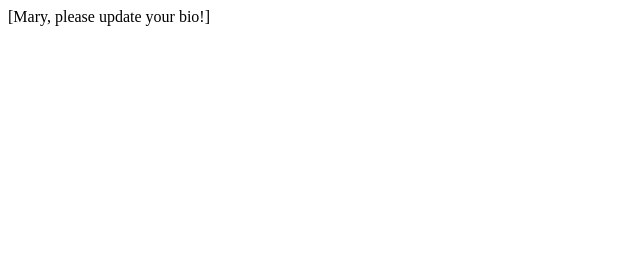
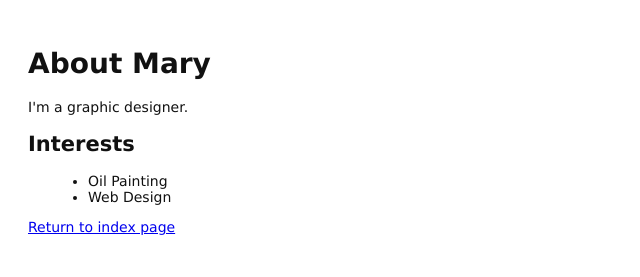
Before and after one commit to cioannid/ry-git-example, a plain HTML site: page about/mary.html in a window 1280 px wide. Shown: the whole page, without its empty margins (0-640 px from the left). Drawn offline with Linux system fonts and the light colour scheme.

Commit message:
Add bio page for Mary

```diff
--- a/about/mary.html
+++ b/about/mary.html
@@ -1 +1,20 @@
-[Mary, please update your bio!]
+<!DOCTYPE html>
+<html lang="en">
+  <head>
+    <title>About Mary</title>
+    <link rel="stylesheet" href="../style.css" />
+    <meta charset="utf-8" />
+  </head>
+  <body>
+    <h1>About Mary</h1>
+    <p>I'm a graphic designer.</p>
+
+    <h2>Interests</h2>
+    <ul>
+      <li>Oil Painting</li>
+      <li>Web Design</li>
+    </ul>
+
+    <p><a href="index.html">Return to index page</a></p>
+  </body>
+</html>
```
